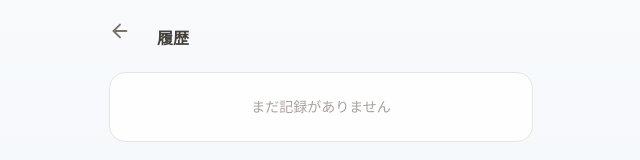
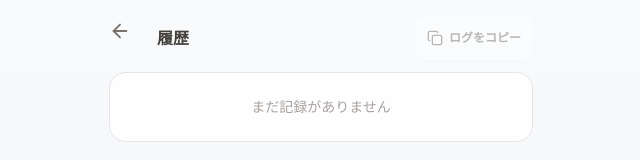
Before and after one commit to GridAtlas/SALES_COUNTER, a Next.js app: page /history in a window 1280 px wide. Shown: the top 160 px of the page, without its empty margins (319-959 px from the left). Built offline with nearby package versions, Linux system fonts and the light colour scheme.

Commit message:
feat: add refusal close and copyable logs

```diff
--- a/src/app/history/page.tsx
+++ b/src/app/history/page.tsx
@@ -2,7 +2,7 @@
 
 import { useEffect, useMemo, useState } from 'react';
 import Link from 'next/link';
-import { ArrowLeft } from 'lucide-react';
+import { ArrowLeft, Check, Copy } from 'lucide-react';
 import { useCounterStore } from '@/store/useCounterStore';
 import { getActivityDef } from '@/lib/constants';
 
@@ -26,6 +26,7 @@ const timeStr = (ts: number) => {
 
 export default function HistoryPage() {
   const [hydrated, setHydrated] = useState(false);
+  const [copyStatus, setCopyStatus] = useState<'idle' | 'copied' | 'error'>('idle');
   useEffect(() => setHydrated(true), []);
 
   const activities = useCounterStore((s) => s.activities);
@@ -46,6 +47,33 @@ export default function HistoryPage() {
       .sort((a, b) => (a.date < b.date ? 1 : -1));
   }, [activities]);
 
+  const logText = useMemo(
+    () =>
+      grouped
+        .map(({ date, list }) => {
+          const lines = list.map((activity) => {
+            const def = getActivityDef(activity.type);
+            const details = [activity.customerStatus, activity.ageGroup].filter(Boolean);
+            const detailText =
+              details.length > 0 ? `（${details.join(' / ')}）` : '';
+            return `${timeStr(activity.timestamp)} ${def?.label ?? activity.type}${detailText}`;
+          });
+          return [date, ...lines].join('\n');
+        })
+        .join('\n\n'),
+    [grouped],
+  );
+
+  const handleCopy = async () => {
+    try {
+      await navigator.clipboard.writeText(logText);
+      setCopyStatus('copied');
+    } catch {
+      setCopyStatus('error');
+    }
+    window.setTimeout(() => setCopyStatus('idle'), 2000);
+  };
+
   return (
     <>
       <header className="px-3 pt-2 pb-3 flex items-center gap-2">
@@ -57,6 +85,16 @@ export default function HistoryPage() {
           <ArrowLeft size={22} />
         </Link>
         <h1 className="font-semibold text-stone-700">履歴</h1>
+        <button
+          type="button"
+          onClick={handleCopy}
+          disabled={!hydrated || activities.length === 0}
+          className="tap-target ml-auto flex items-center gap-1.5 rounded-xl bg-white px-3 py-2 text-xs font-semibold text-stone-600 shadow-sm disabled:opacity-40"
+          aria-label="ログをコピー"
+        >
+          {copyStatus === 'copied' ? <Check size={16} /> : <Copy size={16} />}
+          <span>{copyStatus === 'copied' ? 'コピーしました' : copyStatus === 'error' ? 'コピー失敗' : 'ログをコピー'}</span>
+        </button>
       </header>
 
       <div className="flex-1 px-3 pb-4 space-y-4">
--- a/src/components/ActivityButton.tsx
+++ b/src/components/ActivityButton.tsx
@@ -5,6 +5,7 @@ import {
   Building,
   Building2,
   CirclePlay,
+  CircleX,
   Coffee,
   LogOut,
   MapPinCheck,
@@ -27,6 +28,7 @@ const ICONS: Record<string, LucideIcon> = {
   Building,
   Building2,
   CirclePlay,
+  CircleX,
   Coffee,
   LogOut,
   MapPinCheck,
--- a/src/lib/constants.ts
+++ b/src/lib/constants.ts
@@ -1,7 +1,7 @@
 import type { ActivityDef, AgeGroup } from '@/types';
 
 /**
- * 訪問営業の移動・休憩と実施ファネル 14 項目。
+ * 訪問営業の移動・休憩と実施ファネル 15 項目。
  * 上から下へ、順序は保存されるので UI ではこの順で並べる。
  */
 export const ACTIVITIES: ActivityDef[] = [
@@ -11,6 +11,7 @@ export const ACTIVITIES: ActivityDef[] = [
   { type: 'interphone_response', label: 'インターホン応答', color: 'zinc', icon: 'PhoneCall' },
   { type: 'first_contact', label: '新規接触', color: 'sky', icon: 'UserPlus' },
   { type: 'revisit', label: '再訪接触', color: 'indigo', icon: 'RefreshCcw' },
+  { type: 'rejection_close', label: '拒否クローズ', color: 'red', icon: 'CircleX' },
   { type: 'appointment', label: 'アポ取得', color: 'amber', icon: 'CalendarCheck' },
   { type: 'appointment_visit', label: 'アポ訪問', color: 'rose', icon: 'MapPinHouse' },
   { type: 'presentation', label: 'プレゼン', color: 'orange', icon: 'Presentation' },
--- a/src/types/index.ts
+++ b/src/types/index.ts
@@ -7,6 +7,7 @@ export type ActivityType =
   | 'interphone_response' // インターホン応答
   | 'first_contact' // 新規接触
   | 'revisit' // 再訪接触
+  | 'rejection_close' // 拒否クローズ
   | 'appointment' // アポ取得
   | 'appointment_visit' // アポ訪問
   | 'presentation' // プレゼン
@@ -55,6 +56,7 @@ export interface ActivityDef {
     | 'violet'
     | 'fuchsia'
     | 'teal'
-    | 'zinc';
+    | 'zinc'
+    | 'red';
   icon: string; // lucide-react のアイコン名
 }
--- a/tailwind.config.ts
+++ b/tailwind.config.ts
@@ -14,11 +14,11 @@ const config: Config = {
   // 動的クラス名 `bg-${color}-500` を使うため safelist に列挙。
   safelist: [
     {
-      pattern: /bg-(slate|sky|indigo|amber|rose|orange|emerald|blue|cyan|violet|fuchsia|teal|zinc)-(50|100|500|600|700)/,
+      pattern: /bg-(slate|sky|indigo|amber|rose|orange|emerald|blue|cyan|violet|fuchsia|teal|zinc|red)-(50|100|500|600|700)/,
       variants: ['active'],
     },
-    { pattern: /text-(slate|sky|indigo|amber|rose|orange|emerald|blue|cyan|violet|fuchsia|teal|zinc)-(50|100|500|600|700)/ },
-    { pattern: /border-(slate|sky|indigo|amber|rose|orange|emerald|blue|cyan|violet|fuchsia|teal|zinc)-(100|200|300)/ },
+    { pattern: /text-(slate|sky|indigo|amber|rose|orange|emerald|blue|cyan|violet|fuchsia|teal|zinc|red)-(50|100|500|600|700)/ },
+    { pattern: /border-(slate|sky|indigo|amber|rose|orange|emerald|blue|cyan|violet|fuchsia|teal|zinc|red)-(100|200|300)/ },
   ],
 };
 
```
Also changed, not shown: 1 other file (tests, documents, lock files or other folders).
